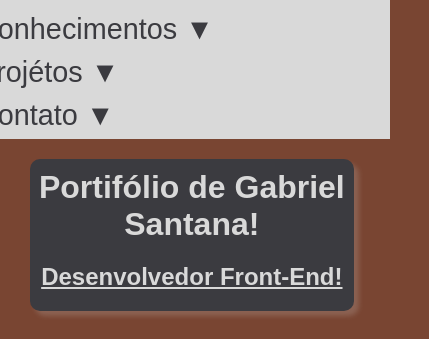
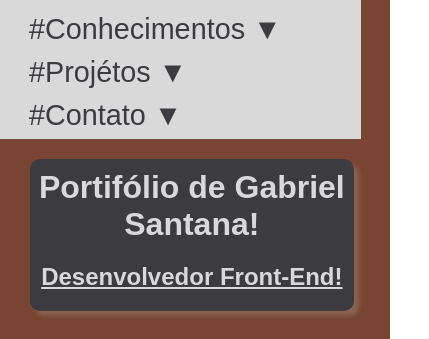
Before and after one commit to gabriels997/portfolio-em-progresso, a plain HTML site: page index.html in a window 390 px wide. Shown: the top 339 px of the page, 429 px wide, since content can reach past the window. Drawn offline with Linux system fonts and the light colour scheme; a web font is replaced by a local one.

Commit message:
Update style.css

```diff
--- a/style.css
+++ b/style.css
@@ -262,6 +262,13 @@ dt {
 
 @media screen and (max-width: 720px) {
 
+    /*
+    * {
+        border: solid 1px #fff
+
+    }
+    */
+
     body {
         margin: 0px;
         padding: 0px;
@@ -270,6 +277,9 @@ dt {
     .nav {
         display: flex;
         flex-direction: column;
+        padding-left: 50px;
+        max-width: fit-content;
+        padding-right: 100px;
     }
 
     .img1 {
```
